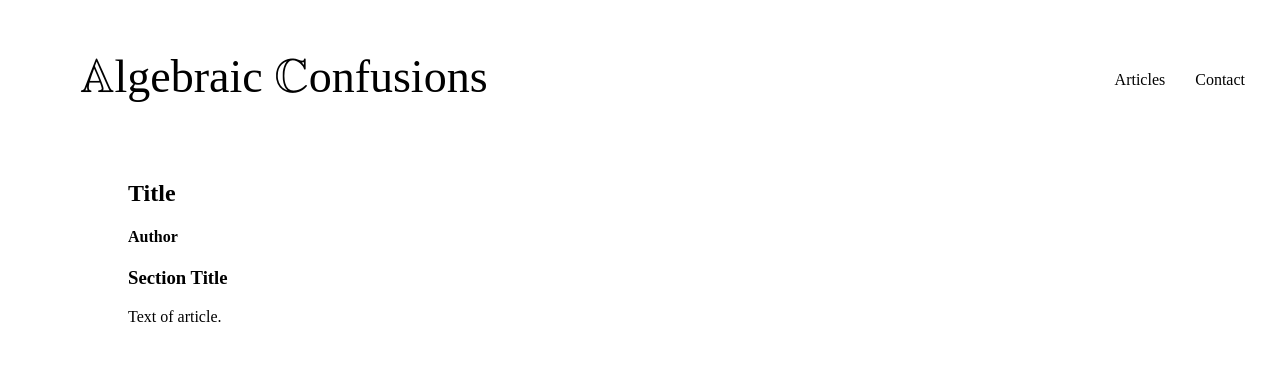
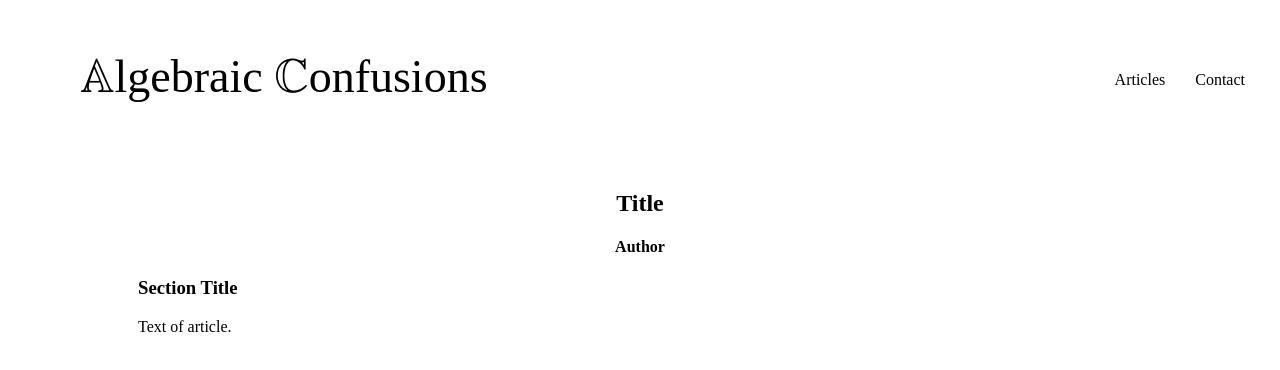
Before and after one commit to jamesrpturesson/algebraicconfusions, a plain HTML site: page index.html in a window 1280 px wide. Drawn offline with nearby package versions, Linux system fonts and the light colour scheme.

Commit message:
Update styles.css

```diff
--- a/styles.css
+++ b/styles.css
@@ -54,3 +54,11 @@ li.active {
 header nav.nav_menu li.active a {
   color: #F8F8FF;
 }
+
+.post_page {
+  padding: 10px;
+}
+
+.post_title, .post_author {
+  text-align: center;
+}
```
